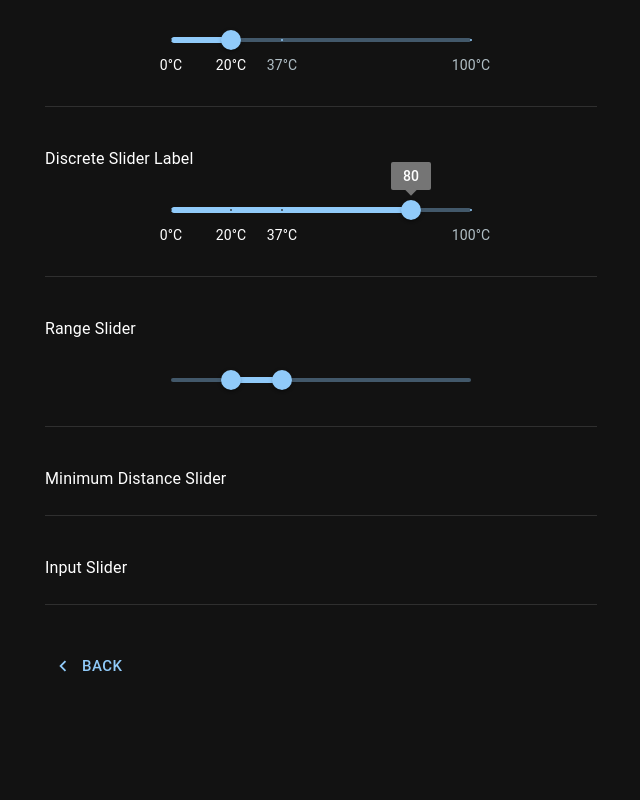
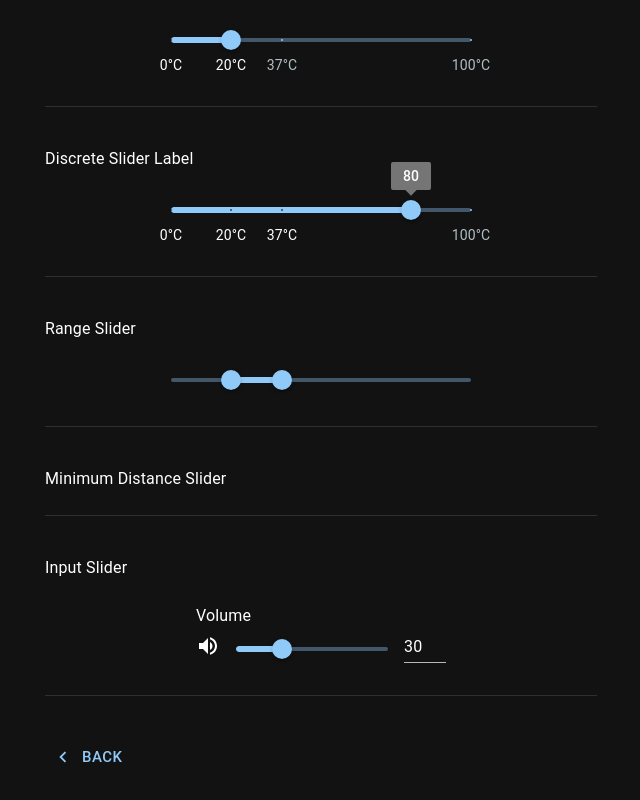
Before and after one commit to watcharakornton/mui_tutorials, a React (Vite) app: page /slider in a window 1280 px wide. Shown: the part 1039-1839 px from the top of the page, without its empty margins (319-959 px from the left). Before the commit the page ends 1766 px from the top, so only its background shows below. Built offline with nearby package versions, Linux system fonts and the light colour scheme.

Commit message:
Add Minimum Distance Slider into Slider Component

```diff
--- a/src/inputs/SliderComponent.jsx
+++ b/src/inputs/SliderComponent.jsx
@@ -1,9 +1,12 @@
 import * as React from 'react';
+import { styled } from '@mui/material/styles';
 import {
     Typography,
     Box,
     Stack,
     Slider,
+    Input as MuiInput,
+    Grid,
 } from '@mui/material';
 import {
     VolumeDown,
@@ -34,9 +37,63 @@
 }
 
 export const InputSlider = () => {
+    const [value, setValue] = React.useState(30);
+
+    const handleSliderChange = (event, newValue) => {
+        setValue(newValue);
+    }
+
+    const handleInputChange = (event) => {
+        setValue(event.target.value === '' ? 0 : Number(event.target.value));
+    };
+
+    const handleBlur = () => {
+        if (value < 0) {
+            setValue(0);
+        } else if (value > 100) {
+            setValue(100);
+        }
+    };
+
+    const Input = styled(MuiInput)`
+        width: 42px;
+    `;
+
     return (
         <>
             <Typography variant='body1' sx={{ mb: 3 }}>Input Slider</Typography>
+            <Box sx={{ width: 250, mx: 'auto' }}>
+                <Typography id="input-slider" gutterBottom>
+                    Volume
+                </Typography>
+                <Grid container spacing={2} sx={{ alignIems: 'center' }}>
+                    <Grid item>
+                        <VolumeUp />
+                    </Grid>
+                    <Grid item xs>
+                        <Slider
+                            value={typeof value === 'number' ? value : 0}
+                            onChange={handleSliderChange}
+                            aria-labelledby='input-slider'
+                        />
+                    </Grid>
+                    <Grid item>
+                        <Input
+                            value={value}
+                            size="small"
+                            onChange={handleInputChange}
+                            onBlur={handleBlur}
+                            inputProps={{
+                                step: 10,
+                                min: 0,
+                                max: 100,
+                                type: 'number',
+                                'aria-labelledby': 'input-slider'
+                            }}
+                        />
+                    </Grid>
+                </Grid>
+            </Box>
         </>
     )
 }
```
